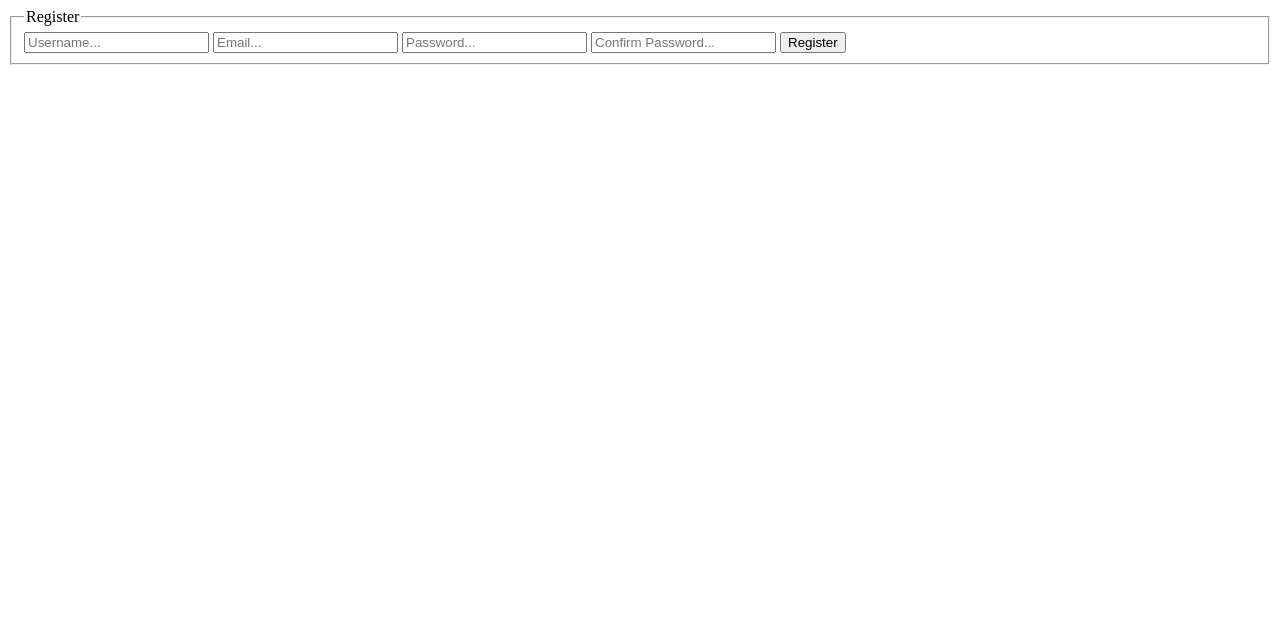
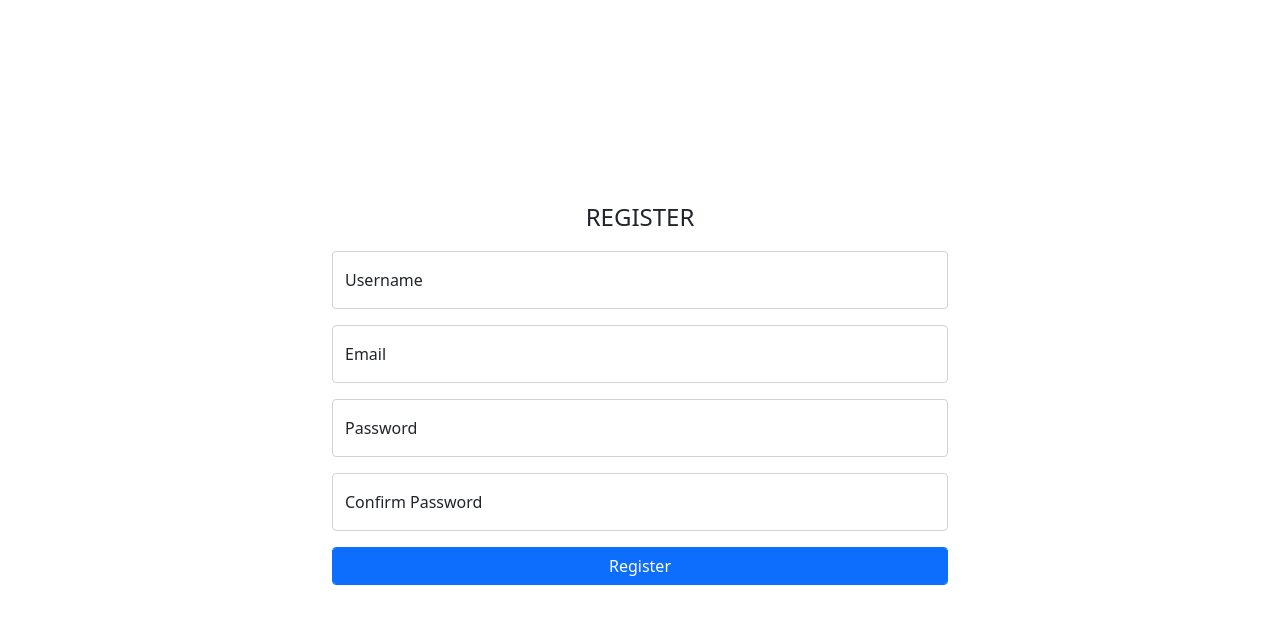
Before and after one commit to 42plat0/business-management-sys, a Flask app: page /auth/register in a window 1280 px wide. Shown: the top 624 px of the page. Run offline with Flask 3, Linux system fonts and the light colour scheme.

Commit message:
Add basic bootstrap to forms

```diff
--- a/managementsystem/blueprints/auth/routes.py
+++ b/managementsystem/blueprints/auth/routes.py
@@ -68,9 +68,9 @@ def register():
 
             return redirect(url_for("home.index"))
         elif username_exists:
-            flash("Username is taken. Choose another one.")
+            flash("Username is taken.")
         else:
-            flash("Email is taken. Choose another one.")
+            flash("Email is taken.")
 
 
     return render_template(
--- a/managementsystem/blueprints/auth/templates/register.html
+++ b/managementsystem/blueprints/auth/templates/register.html
@@ -3,25 +3,46 @@
 {% block title %} Register {%endblock%}
 
 {%block content %}
+    <main class="container">
+        <section class="container w-50 position-absolute top-50 start-50 translate-middle">
             <form method="POST" action={{ url_for('auth.register') }}>
 
                 {% with messages = get_flashed_messages() %}
                     {% for message in messages %}
-                <li>{{message}}</li>
+                        <div class="alert alert-danger">{{message}}</div>
                     {%endfor%}
                 {%endwith%}
 
                 <fieldset>
                     {{ form. hidden_tag()}}
 
-            <legend>Register</legend>
+                    <legend class="text-center text-uppercase mb-3">Register</legend>
 
-            {{ form.username()}}
-            {{ form.email()}}
-            {{ form.password()}}
-            {{ form.confirm_password()}}
-            {{ form.submit()}}
+                    <section class="mb-3 form-floating">
+                        {{ form.username(class="form-control")}}
+                        {{ form.username.label()}}
+                    </section>
+
+                    <section class="mb-3 form-floating">
+                        {{ form.email(class="form-control")}}
+                        {{ form.email.label(class="form-label")}}
+                    </section>
+
+                    <section class="mb-3 form-floating">
+                        {{ form.password(class="form-control")}}
+                        {{ form.password.label(class="form-label")}}
+                    </section>
+
+                    <section class="mb-3 form-floating">
+                        {{ form.confirm_password(class="form-control")}}
+                        {{ form.confirm_password.label(class="form-label")}}
+                    </section>
+
+                    <section class="mb-3">
+                        {{ form.submit(class="btn btn-primary form-control")}}
+                    </section>
                 </fieldset>
             </form>
-
+        </section>
+    </main>
 {%endblock%}
--- a/managementsystem/templates/layout.html
+++ b/managementsystem/templates/layout.html
@@ -3,6 +3,9 @@
 <head>
     <meta charset="UTF-8">
     <meta name="viewport" content="width=device-width, initial-scale=1.0">
+
+    <link href="https://cdn.jsdelivr.net/npm/bootstrap@5.0.2/dist/css/bootstrap.min.css" rel="stylesheet" integrity="sha384-EVSTQN3/azprG1Anm3QDgpJLIm9Nao0Yz1ztcQTwFspd3yD65VohhpuuCOmLASjC" crossorigin="anonymous">
+
     <title>{% block title %} {%endblock%}</title>
 </head>
 <body>
```
Also changed, not shown: managementsystem/blueprints/auth/models.py (+4 -4 lines), managementsystem/blueprints/auth/templates/login.html (+18 -7 lines), managementsystem/blueprints/home/templates/index.html (+6 -3 lines). Lines whose indentation alone changed are shown as unchanged.
